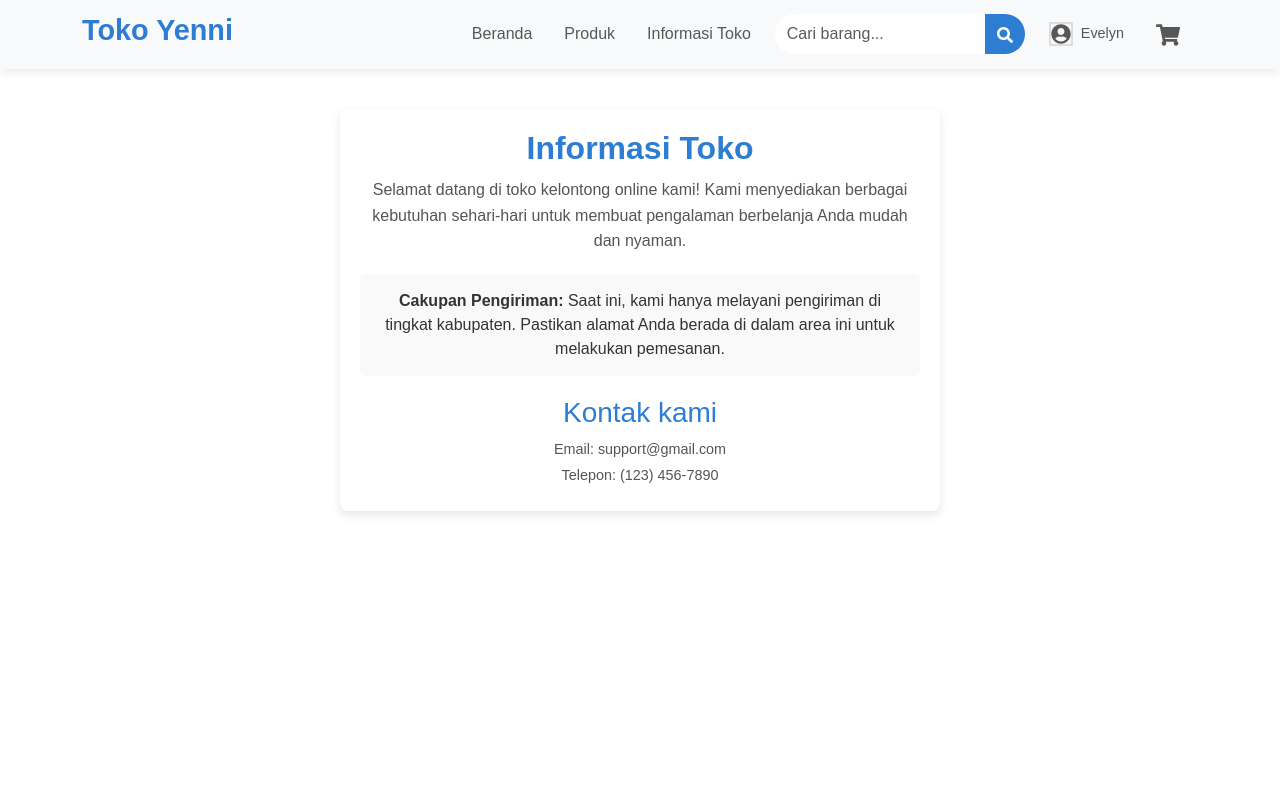
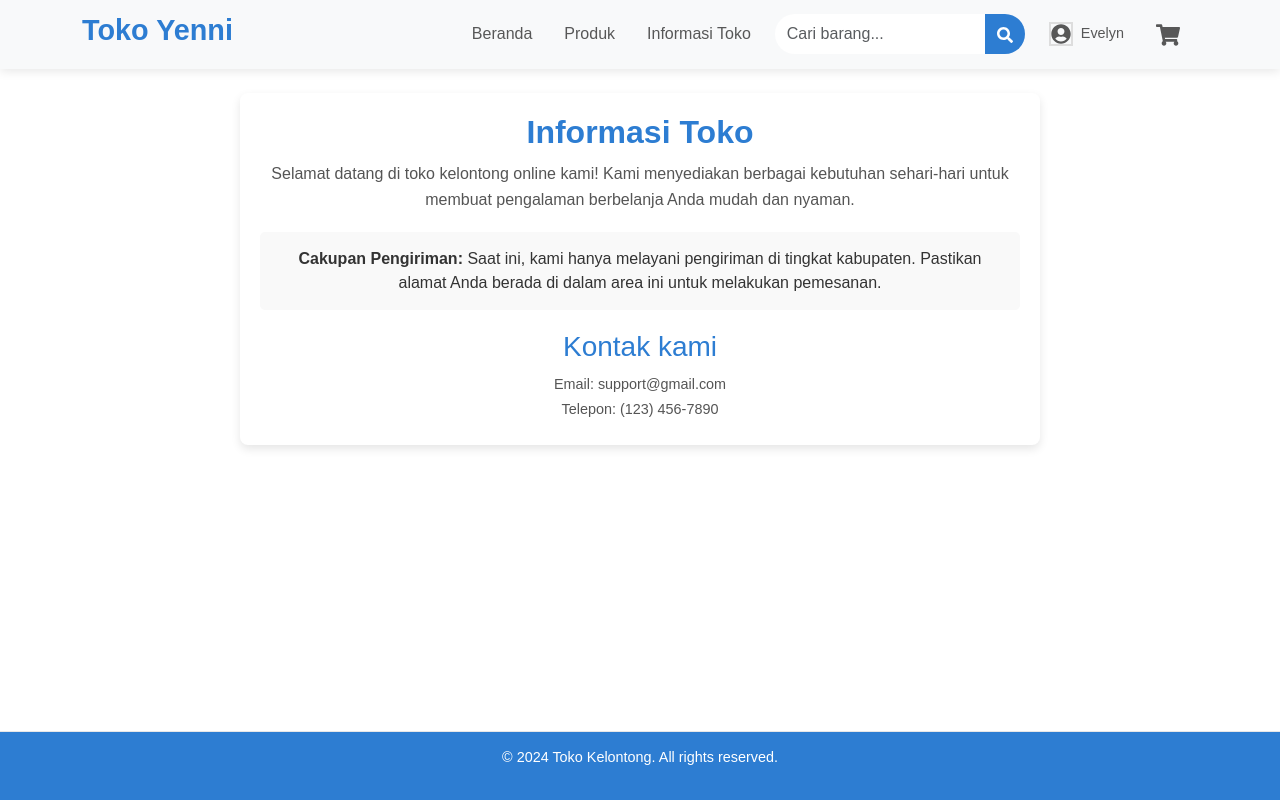
Before and after one commit to IlhamKhoirii/kelas_23_a2_app, a React (Create React App) app: page /store-info in a window 1280 px wide. Built offline with nearby package versions, Linux system fonts and the light colour scheme.

Commit message:
rapihkan footer

```diff
--- a/src/components/FooterUser/FooterUser.css
+++ b/src/components/FooterUser/FooterUser.css
@@ -1,9 +1,28 @@
 .footer {
+    display: flex;
+    justify-content: center;
+    align-items: center;
     text-align: center;
-    padding: 10px 0;
+    padding: 20px 0;
     background-color: #0080ff;
+    color: white;
     border-top: 1px solid #e7e7e7;
-    position: fixed;
     width: 100%;
+    position: relative;
     bottom: 0;
   }
+
+  .footer-content {
+    max-width: 800px;
+    margin: 0 auto;
+  }
+
+  .page-container {
+    display: flex;
+    flex-direction: column;
+    min-height: 100vh;
+  }
+
+  .content-wrap {
+    flex: 1;
+  }
--- a/src/pages/Home/Home.js
+++ b/src/pages/Home/Home.js
@@ -5,6 +5,7 @@ import HeaderNavbar from "../../components/HeaderNavbar/HeaderNavbar";
 import UserProfileModal from "../Profile/UserProfileModal";
 import ProductDetailModal from "../Product/ProductDetailModal";
 import CategorySlider from "../../components/Slider/CategorySlider";
+import FooterUser from "../../components/FooterUser/FooterUser";
 import { UserContext } from "../../context/UserContext";
 import { CartContext } from "../../context/CartContext";
 import "./Home.css";
@@ -143,9 +144,7 @@ const Home = () => {
       )}
 
       {/* Footer */}
-      <footer className="footer">
-        <p>&copy; 2024 Toko Kelontong. All rights reserved.</p>
-      </footer>
+      <FooterUser />
     </div>
   );
 };
--- a/src/pages/StoreInfo/StoreInfo.css
+++ b/src/pages/StoreInfo/StoreInfo.css
@@ -2,8 +2,8 @@
 
 .store-info-container {
     font-family: Arial, sans-serif;
-    max-width: 600px;
-    margin: 40px auto;
+    max-width: 800px;
+    margin: 0px auto;
     padding: 20px;
     background-color: #ffffff;
     box-shadow: 0px 4px 10px rgba(0, 0, 0, 0.1);
@@ -45,3 +45,13 @@
     color: #555;
     margin: 4px 0;
 }
+
+.page-container {
+    display: flex;
+    flex-direction: column;
+    min-height: 100vh;
+  }
+
+  .content-wrap {
+    flex: 1;
+  }
--- a/src/pages/StoreInfo/StoreInfo.js
+++ b/src/pages/StoreInfo/StoreInfo.js
@@ -1,9 +1,18 @@
-// src/components/StoreInfo/StoreInfo.js
-import React from 'react';
-import './StoreInfo.css';
-import { Navbar, Nav, Container, InputGroup, FormControl, Button, Image, Badge } from 'react-bootstrap';
-import { Link } from 'react-router-dom';
-import { FaSearch, FaUserCircle, FaShoppingCart } from 'react-icons/fa';
+import React from "react";
+import "./StoreInfo.css";
+import {
+  Navbar,
+  Nav,
+  Container,
+  InputGroup,
+  FormControl,
+  Button,
+  Image,
+  Badge,
+} from "react-bootstrap";
+import { Link } from "react-router-dom";
+import { FaSearch, FaUserCircle, FaShoppingCart } from "react-icons/fa";
+import FooterUser from "../../components/FooterUser/FooterUser";
 
 const StoreInfo = () => {
   // Placeholder variables for profile picture and cart items
@@ -16,31 +25,54 @@ const StoreInfo = () => {
   };
 
   return (
-        <div>
+    <div className="page-container">
+      <div className="content-wrap">
         {/* Navbar */}
         <Navbar bg="light" expand="lg" className="mb-4">
           <Container>
-                    <Navbar.Brand href="/"><h1>Toko Yenni</h1></Navbar.Brand>
+            <Navbar.Brand href="/">
+              <h1>Toko Yenni</h1>
+            </Navbar.Brand>
             <Navbar.Toggle aria-controls="basic-navbar-nav" />
             <Navbar.Collapse id="basic-navbar-nav">
               <Nav className="ms-auto d-flex align-items-center">
                 {/* Navbar Links */}
-                            <Nav.Link as={Link} to="/" className="me-3">Beranda</Nav.Link>
-                            <Nav.Link as={Link} to="/products" className="me-3">Produk</Nav.Link>
-                            <Nav.Link as={Link} to="/store-info" className="me-3">Informasi Toko</Nav.Link>
+                <Nav.Link as={Link} to="/" className="me-3">
+                  Beranda
+                </Nav.Link>
+                <Nav.Link as={Link} to="/products" className="me-3">
+                  Produk
+                </Nav.Link>
+                <Nav.Link as={Link} to="/store-info" className="me-3">
+                  Informasi Toko
+                </Nav.Link>
 
                 {/* Search Bar */}
                 <InputGroup className="me-3 search-bar">
-                                <FormControl type="search" placeholder="Cari barang..." aria-label="Search" />
+                  <FormControl
+                    type="search"
+                    placeholder="Cari barang..."
+                    aria-label="Search"
+                  />
                   <Button variant="outline-success">
                     <FaSearch />
                   </Button>
                 </InputGroup>
 
                 {/* Profile Section */}
-                            <Nav.Link onClick={handleProfileClick} className="d-flex align-items-center me-3 profile-section">
+                <Nav.Link
+                  onClick={handleProfileClick}
+                  className="d-flex align-items-center me-3 profile-section"
+                >
                   {profilePicture ? (
-                                    <Image src={profilePicture} roundedCircle width={32} height={32} alt="User" className="me-2 profile-picture" />
+                    <Image
+                      src={profilePicture}
+                      roundedCircle
+                      width={32}
+                      height={32}
+                      alt="User"
+                      className="me-2 profile-picture"
+                    />
                   ) : (
                     <FaUserCircle size={32} className="me-2 profile-picture" />
                   )}
@@ -48,10 +80,18 @@ const StoreInfo = () => {
                 </Nav.Link>
 
                 {/* Cart Icon with Badge */}
-                            <Nav.Link as={Link} to="/cart" className="position-relative cart-icon">
+                <Nav.Link
+                  as={Link}
+                  to="/cart"
+                  className="position-relative cart-icon"
+                >
                   <FaShoppingCart size={24} />
                   {cartItems.length > 0 && (
-                                    <Badge pill bg="danger" className="cart-badge position-absolute top-0 start-100 translate-middle">
+                    <Badge
+                      pill
+                      bg="danger"
+                      className="cart-badge position-absolute top-0 start-100 translate-middle"
+                    >
                       {cartItems.length}
                     </Badge>
                   )}
@@ -65,10 +105,14 @@ const StoreInfo = () => {
         <div className="store-info-container">
           <h1 className="store-title">Informasi Toko</h1>
           <p className="store-description">
-                Selamat datang di toko kelontong online kami! Kami menyediakan berbagai kebutuhan sehari-hari untuk membuat pengalaman berbelanja Anda mudah dan nyaman.
+            Selamat datang di toko kelontong online kami! Kami menyediakan
+            berbagai kebutuhan sehari-hari untuk membuat pengalaman berbelanja
+            Anda mudah dan nyaman.
           </p>
           <p className="delivery-restriction">
-                    <strong>Cakupan Pengiriman:</strong> Saat ini, kami hanya melayani pengiriman di tingkat kabupaten. Pastikan alamat Anda berada di dalam area ini untuk melakukan pemesanan.
+            <strong>Cakupan Pengiriman:</strong> Saat ini, kami hanya melayani
+            pengiriman di tingkat kabupaten. Pastikan alamat Anda berada di dalam
+            area ini untuk melakukan pemesanan.
           </p>
           <div className="contact-info">
             <h3>Kontak kami</h3>
@@ -76,7 +120,10 @@ const StoreInfo = () => {
             <p>Telepon: (123) 456-7890</p>
           </div>
         </div>
+      </div>
 
+      {/* Footer */}
+      <FooterUser />
     </div>
   );
 };
```
Lines whose indentation alone changed are shown as unchanged.
